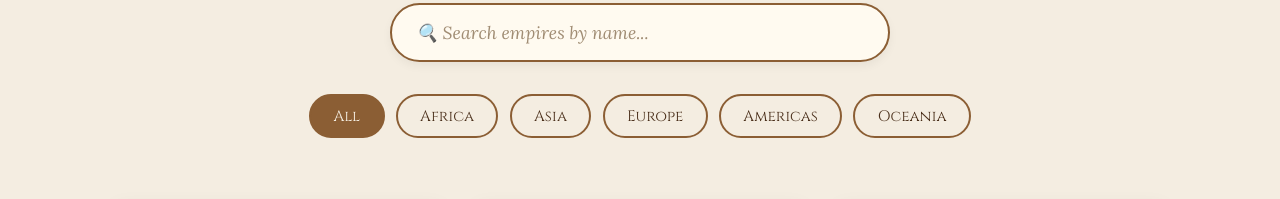
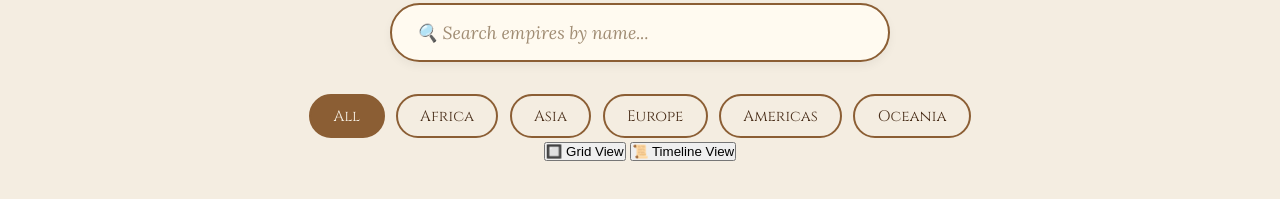
Before and after one commit to RHYS-Apex/Time-streams, a plain HTML site: page index.html in a window 1280 px wide. Shown: the part 920-1119 px from the top of the page. Drawn offline with Linux system fonts and the light colour scheme.

Commit message:
Update index.html

```diff
--- a/index.html
+++ b/index.html
@@ -21,7 +21,6 @@
   <section class="filters">
     <h2>Explore by Continent</h2>
 
-    <!-- SEARCH BAR -->
     <input type="text" id="searchBar" placeholder="🔍 Search empires by name..." autocomplete="off">
 
     <div class="filter-buttons" id="filterButtons">
@@ -31,6 +30,12 @@
       <button class="filter-btn" data-continent="Europe">Europe</button>
       <button class="filter-btn" data-continent="Americas">Americas</button>
       <button class="filter-btn" data-continent="Oceania">Oceania</button>
+    </div>
+
+    <!-- NEW: VIEW TOGGLE BUTTONS -->
+    <div class="view-toggle">
+      <button class="view-btn active" id="viewGrid">🔲 Grid View</button>
+      <button class="view-btn" id="viewTimeline">📜 Timeline View</button>
     </div>
   </section>
 
```
